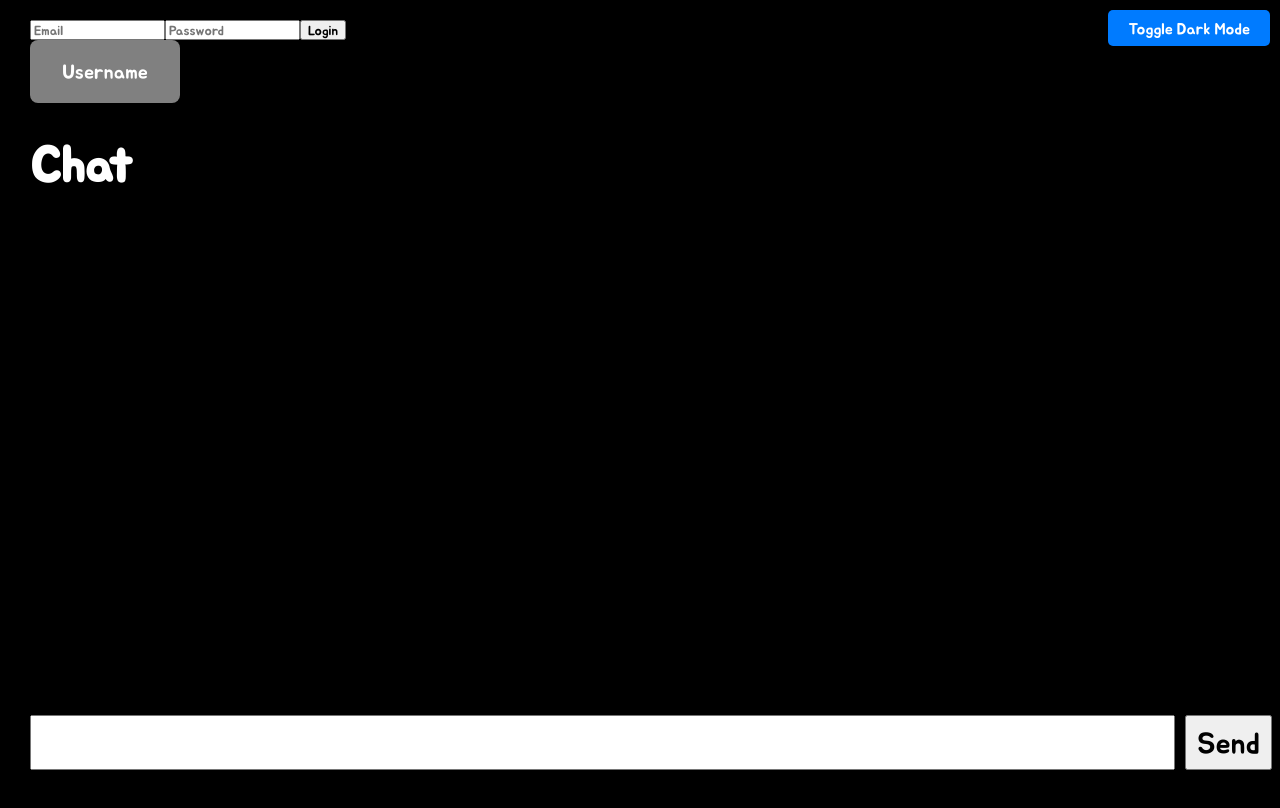
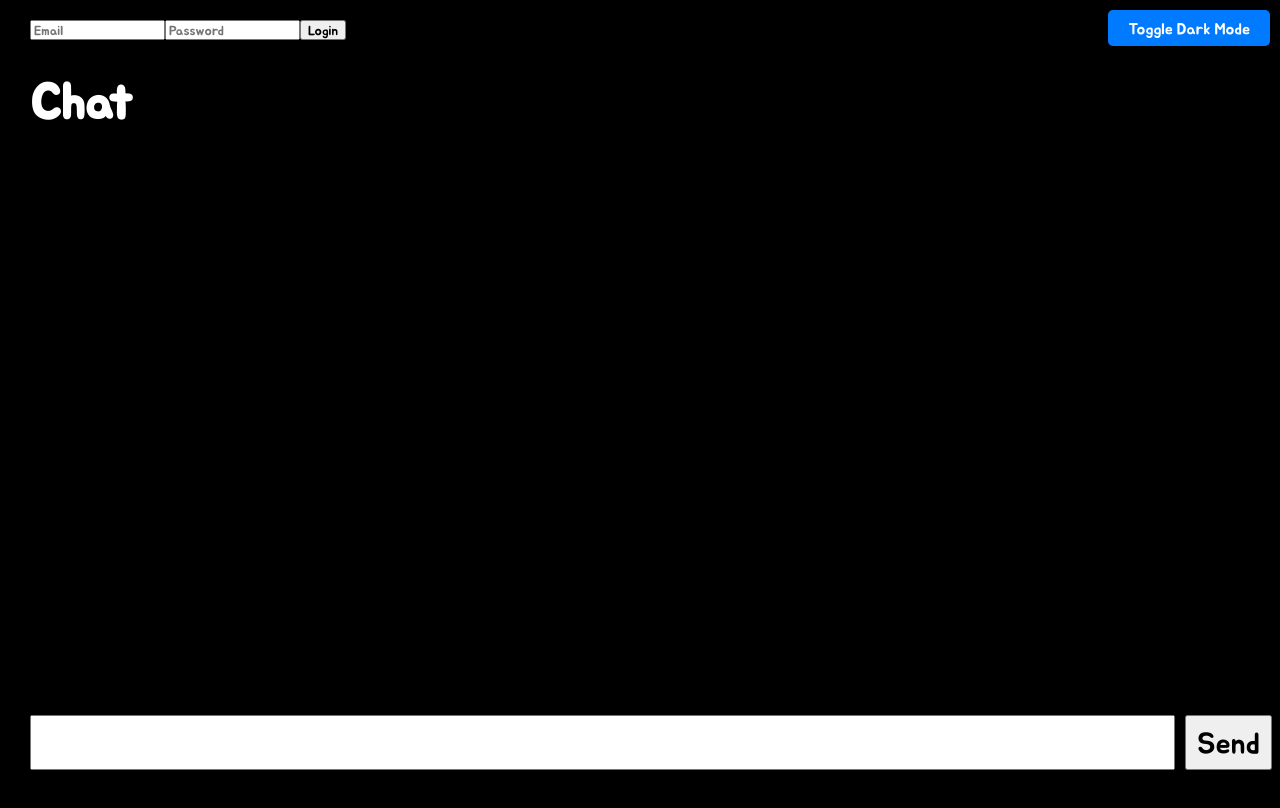
Before and after one commit to alsrl8/davinci_front, a React (Create React App) app: page / in a window 1280 px wide. Shown: the top 808 px of the page. Built offline with nearby package versions, Linux system fonts and the light colour scheme.

Commit message:
Login 후 사용자 정보 표시

```diff
--- a/src/components/Auth/Auth.tsx
+++ b/src/components/Auth/Auth.tsx
@@ -1,11 +1,18 @@
 import React, {useEffect, useState} from 'react';
-import {signInWithEmailAndPassword} from 'firebase/auth';
+import {signInWithEmailAndPassword, UserCredential} from 'firebase/auth';
 import auth from '../../config/firebaseConfig';
 import {ChatObject} from "../../types/Chat";
+
+
+interface UserInfoInterface {
+    name: string;
+    email: string;
+}
 
 interface AuthProps {
     setSocket: React.Dispatch<React.SetStateAction<WebSocket | null>>;
     setMessages: React.Dispatch<React.SetStateAction<string[]>>;
+    setUserInfo: React.Dispatch<React.SetStateAction<UserInfoInterface | null>>
 }
 
 
@@ -18,7 +25,7 @@ const Auth = (props: AuthProps) => {
         if (idToken) {
             try {
                 if (idToken) {
-                    connectWebSocket(idToken);
+                    loginToChatServer(idToken, "");
                 }
             } catch (error) {
                 console.error('Failed to parse session data:', error);
@@ -26,11 +33,7 @@ const Auth = (props: AuthProps) => {
         }
     }, []);
 
-    const handleLogin = async () => {
-        const userCredential = await signInWithEmailAndPassword(auth, email, password);
-        const idToken = await userCredential.user.getIdToken();
-        const refreshToken = userCredential.user.refreshToken;
-
+    async function loginToChatServer(idToken: string, refreshToken: string) {
         const chatServerUrl = process.env.REACT_APP_CHAT_SERVER_URL;
         const urlScheme = process.env.REACT_APP_ENV === "production" ? "https" : "http";
         if (!chatServerUrl) {
@@ -58,7 +61,16 @@ const Auth = (props: AuthProps) => {
 
                 if (idToken) {
                     sessionStorage.setItem('X-Id-Token', idToken);
-                    await connectWebSocket(idToken);
+                    const body = await response.json()
+                    props.setUserInfo(
+                        (prev)=> {
+                            return {
+                                name: body.name,
+                                email: body.email,
+                            }
+                        }
+                    )
+                    await connectWebSocket();
                 } else {
                     console.log("X-Id-Token doesn't exist on response header.")
                 }
@@ -69,9 +81,16 @@ const Auth = (props: AuthProps) => {
         } catch (error) {
             console.error('Error logging in:', error);
         }
+    }
+
+    const handleLogin = async () => {
+        const userCredential: UserCredential = await signInWithEmailAndPassword(auth, email, password);
+        const idToken = await userCredential.user.getIdToken();
+        const refreshToken = userCredential.user.refreshToken;
+        await loginToChatServer(idToken, refreshToken);
     };
 
-    const connectWebSocket = async (idToken: string) => {
+    const connectWebSocket = async () => {
         const chatServerUrl = process.env.REACT_APP_CHAT_SERVER_URL;
         const urlScheme = process.env.REACT_APP_ENV === "production" ? "wss" : "ws";
         if (!chatServerUrl) {
--- a/src/components/Main.tsx
+++ b/src/components/Main.tsx
@@ -7,11 +7,16 @@ import Auth from "./Auth/Auth";
 import "./Main.css";
 import UserInfo from "./UserInfo/UserInfo";
 
+interface UserInfoInterface {
+    name: string;
+    email: string;
+}
 
 const Main = () => {
     const {isDarkMode, toggleTheme} = useTheme();
     const [socket, setSocket] = useState<WebSocket | null>(null);
     const [messages, setMessages] = useState<string[]>([]);
+    const [userInfo, setUserInfo] = useState<UserInfoInterface | null>(null);
 
     useEffect(() => {
         document.body.className = isDarkMode ? 'dark-mode' : 'light-mode';
@@ -20,8 +25,10 @@ const Main = () => {
     return (
         <div className="main-container">
             <div className="auth-container">
-                <Auth setSocket={setSocket} setMessages={setMessages}/>
-                <UserInfo username={""} email={""} />
+                {userInfo === null ?
+                    <Auth setSocket={setSocket} setMessages={setMessages} setUserInfo={setUserInfo}/> :
+                    <UserInfo username={userInfo.name} email={userInfo.email}/>
+                }
             </div>
             <div className="chat-container">
                 <Chat socket={socket} messages={messages}/>
--- a/src/components/UserInfo/UserInfo.tsx
+++ b/src/components/UserInfo/UserInfo.tsx
@@ -10,7 +10,7 @@ interface UserInfoProps {
 const UserInfo = (props: UserInfoProps) => {
     return (
         <div className="user-info">
-            <p>Username</p>
+            <p>{props.username}</p>
         </div>
     )
 };
```
